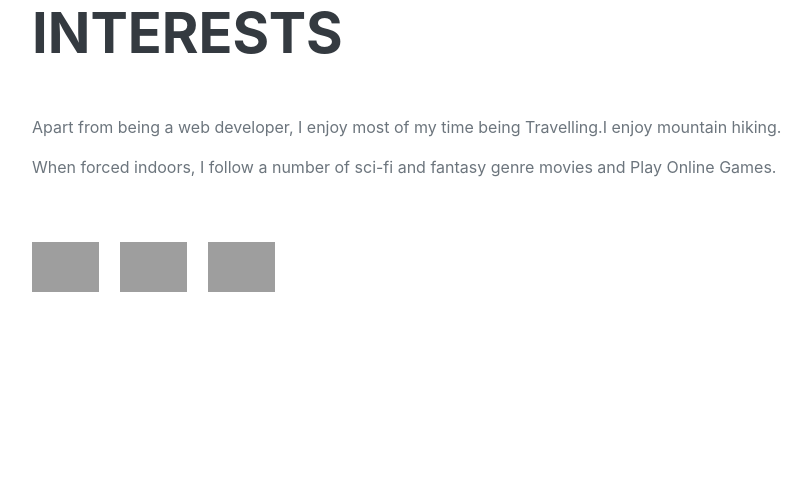
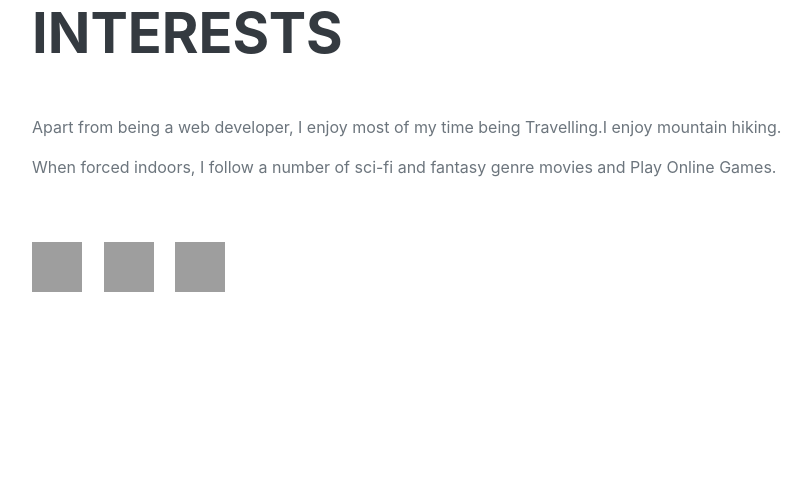
Before and after one commit to sheheryar92/portfolio-sheheryar, a PHP site: page / in a window 1280 px wide. Shown: the part 3495-3986 px from the top of the page, without its empty margins (288-1099 px from the left). Run offline with PHP 8.4, Linux system fonts and the light colour scheme; some web fonts are replaced; grey boxes are pictures that could not be loaded.

Commit message:
Update custom.css

```diff
--- a/css/custom.css
+++ b/css/custom.css
@@ -80,4 +80,5 @@
 
 .dota_log {
     height: 50px;
+      width: 50px;
 }
```
